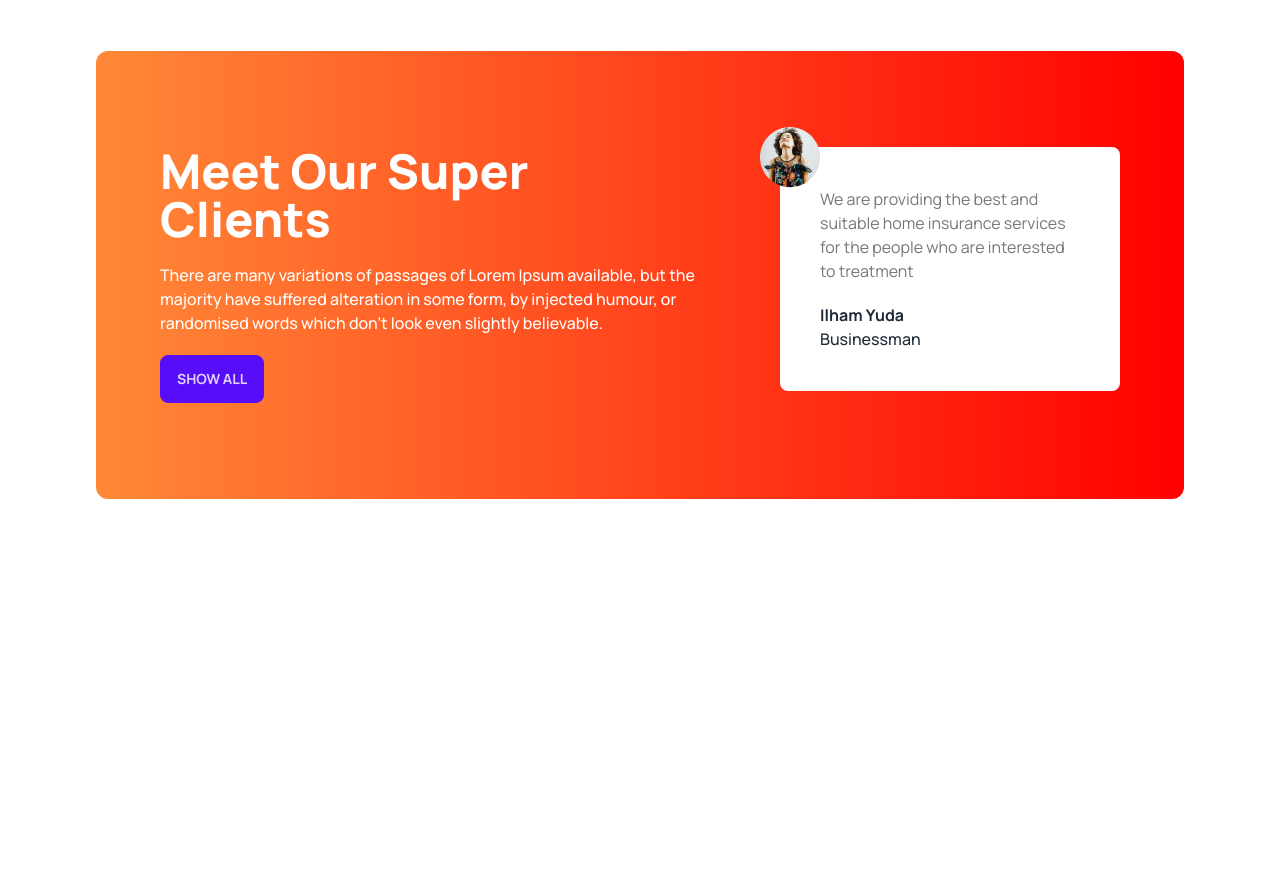
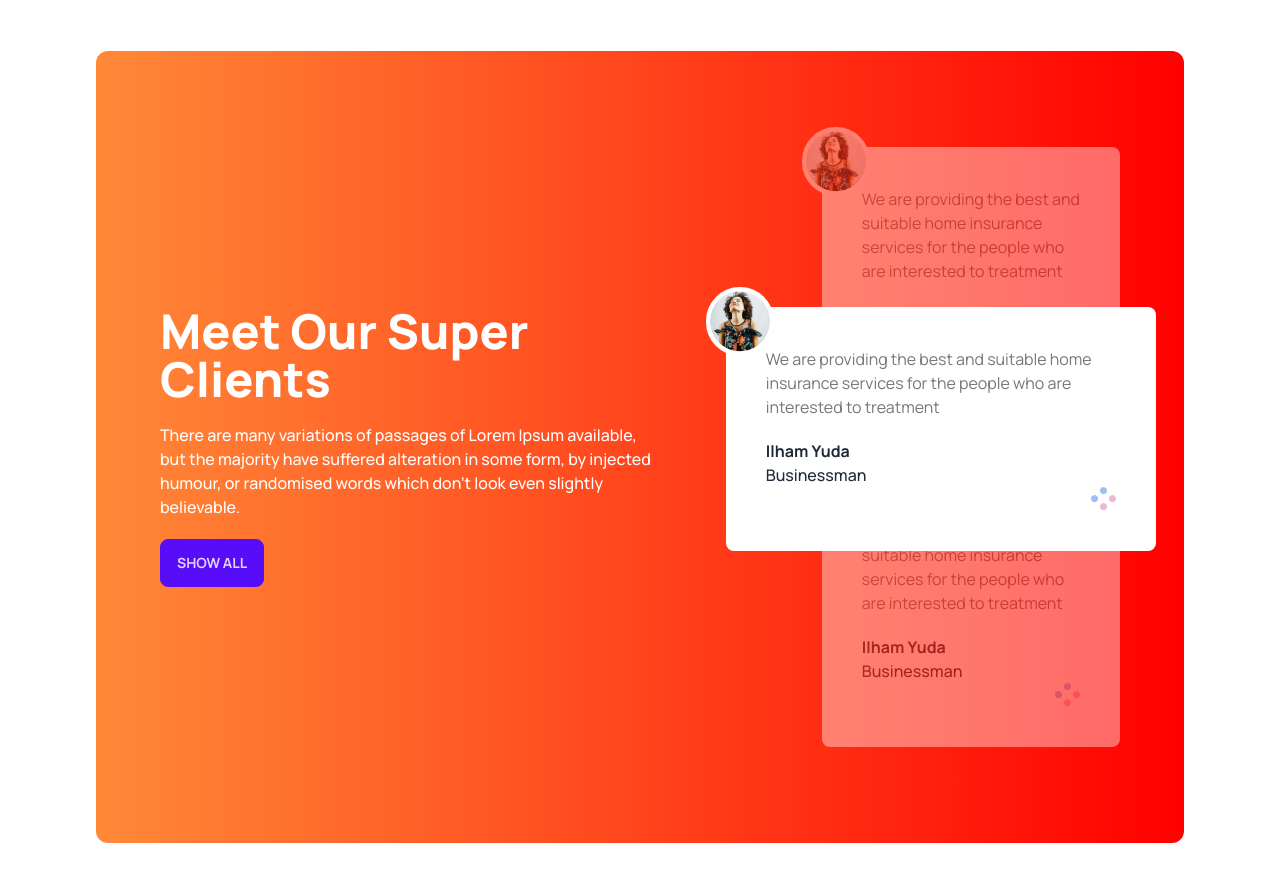
Before and after one commit to Shakib-Shajid/tea-house-daisyui, a plain HTML site: page index.html in a window 1280 px wide. Shown: the part 1760-2641 px from the top of the page. Before the commit the page ends 2355 px from the top, so only its background shows below. Drawn offline with nearby package versions, Linux system fonts and the light colour scheme.

Commit message:
review position set added

```diff
--- a/index.html
+++ b/index.html
@@ -134,12 +134,14 @@
 
         <!-- super clients -->
         <section
-            class="m-24 flex gap-12 flex-col lg:flex-row rounded-xl bg-gradient-to-r from-[#FF8938] to-[#F00] px-16 py-24">
+            class="m-24 gap-12 flex flex-col lg:flex-row rounded-xl bg-gradient-to-r from-[#FF8938] to-[#F00] px-16 py-24">
+            <div class="flex items-center lg:pr-28">
                 <div class="space-y-5">
                     <h2 class="text-5xl font-extrabold text-white">
                         Meet Our Super <br>
                         Clients</h2>
-                <p class="font-medium text-white">There are many variations of passages of Lorem Ipsum available, but
+                    <p class="font-medium text-white">There are many variations of passages of Lorem Ipsum available,
+                        but
                         the majority
                         have
                         suffered alteration
@@ -147,16 +149,52 @@
                     </p>
                     <button class="btn btn-primary">Show All</button>
                 </div>
-            <!-- review -->
-            <div>
-                <div class="relative p-10 rounded-lg bg-white">
-                    <img class="absolute -left-5 -top-5" src="images/client.png" alt="">
+            </div>
+            <!-- review container -->
+            <div class="relative">
+                <!-- next review -->
+                <div class="relative z-10 mb-16 opacity-40 p-10 rounded-lg bg-white">
+                    <img class="absolute -left-5 -top-5 border-4 border-white rounded-full bg-white"
+                        src="images/client.png" alt="">
                     <p class="text-[#777]">We are providing the best and suitable home insurance services for the people
                         who
                         are interested
                         to treatment</p>
                     <h4 class="font-bold mt-5">Ilham Yuda</h4>
                     <p class="font-medium">Businessman</p>
+                    <div class="flex justify-end">
+                        <img src="images/circles.png" alt="" srcset="">
+                    </div>
+                </div>
+
+                <!-- current review -->
+                <div class="absolute z-20 top-40 lg:-left-24 lg:w-[430px] p-10 rounded-lg bg-white">
+                    <img class="absolute -left-5 -top-5 border-4 border-white rounded-full bg-white"
+                        src="images/client.png" alt="">
+                    <p class="text-[#777]">We are providing the best and suitable home insurance services for the people
+                        who
+                        are interested
+                        to treatment</p>
+                    <h4 class="font-bold mt-5">Ilham Yuda</h4>
+                    <p class="font-medium">Businessman</p>
+                    <div class="flex justify-end">
+                        <img src="images/circles.png" alt="" srcset="">
+                    </div>
+                </div>
+
+                <!-- previous review -->
+                <div class="relative opacity-40 p-10 rounded-lg bg-white">
+                    <img class="absolute -left-5 -top-5 border-4 border-white rounded-full bg-white"
+                        src="images/client.png" alt="">
+                    <p class="text-[#777]">We are providing the best and suitable home insurance services for the people
+                        who
+                        are interested
+                        to treatment</p>
+                    <h4 class="font-bold mt-5">Ilham Yuda</h4>
+                    <p class="font-medium">Businessman</p>
+                    <div class="flex justify-end">
+                        <img src="images/circles.png" alt="" srcset="">
+                    </div>
                 </div>
             </div>
         </section>
```
Lines whose indentation alone changed are shown as unchanged.
